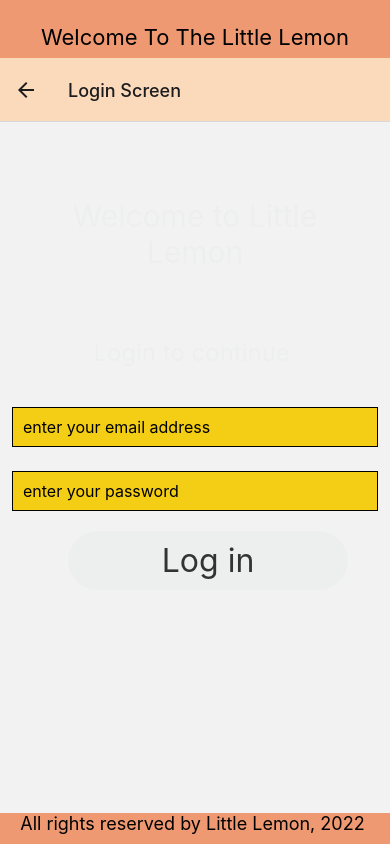
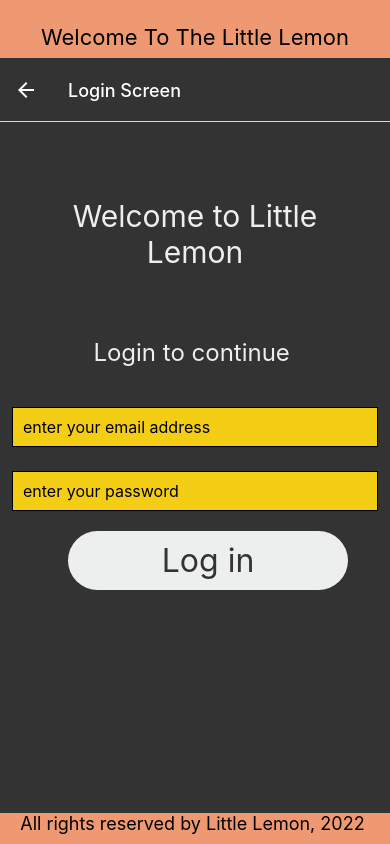
Before and after one commit to TabotCharlesBessong/CourseraReactNative, a React Native app in the folder little_lemon/: screen /Login in a window 390 px wide. Built offline with nearby package versions, Linux system fonts and the light colour scheme.

Commit message:
updating title header style

```diff
--- a/little_lemon/navigation/Navigation.jsx
+++ b/little_lemon/navigation/Navigation.jsx
@@ -14,7 +14,11 @@
         initialRouteName="Welcome"
         screenOptions={{
           headerShown: "false",
-          headerStyle: { backgroundColor: "#FBDABB" },
+          headerStyle: { backgroundColor: "#333333" },
+          headerTintColor:'#fff',
+          headerTintStyle:{
+            fontWeight: 'bold',
+          }
         }}
       >
         <Stack.Screen
--- a/little_lemon/screens/Login.jsx
+++ b/little_lemon/screens/Login.jsx
@@ -64,6 +64,7 @@
     flex: 1,
     paddingTop: 12,
     // alignItems: 'center',
+    backgroundColor:'#333333'
   },
   headerText: {
     padding: 40,
```
